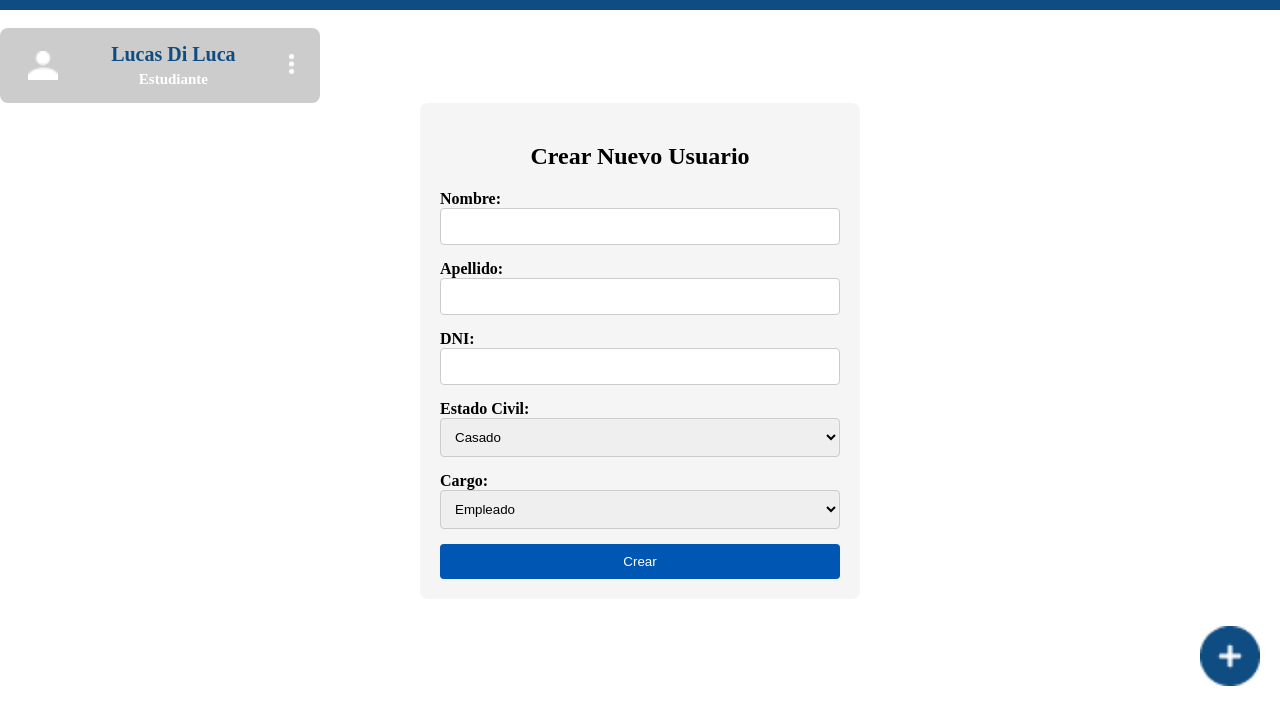
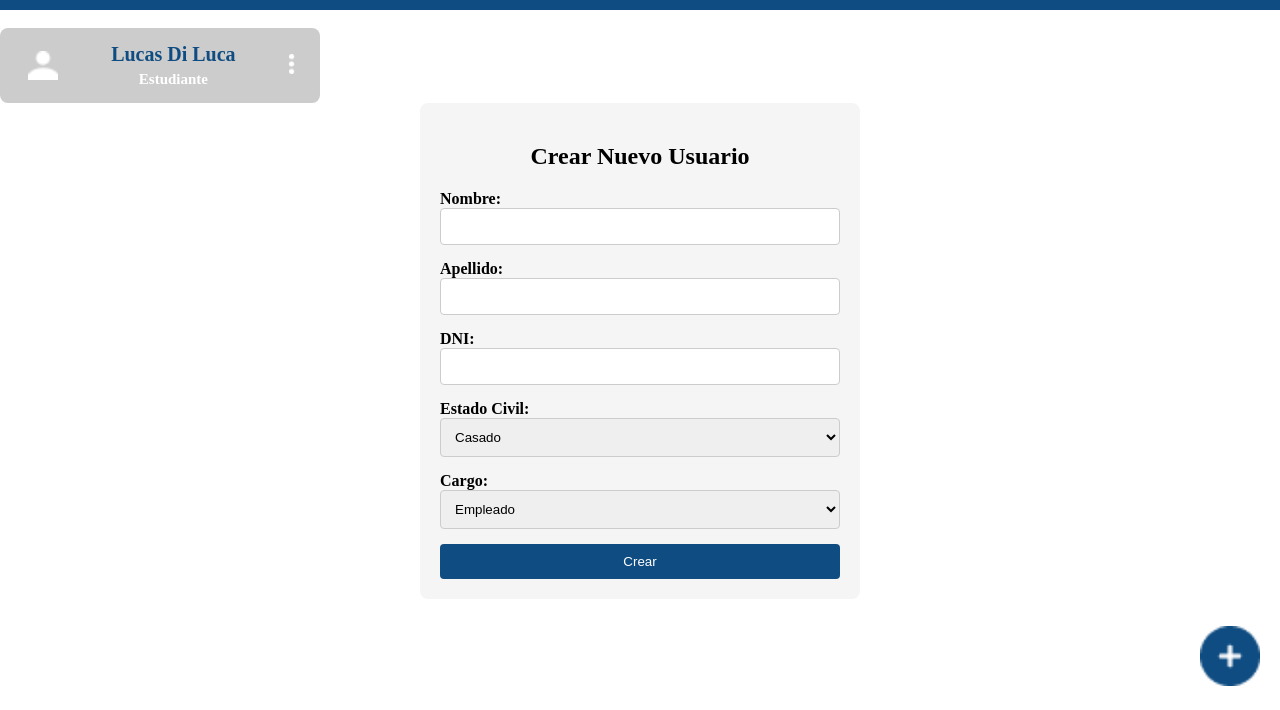
Before and after one commit to jeronimohuincaman/pbackend_tp1, a plain HTML site: page src/index.html in a window 1280 px wide. In both pictures the pointer is over the button "Crear". Shown: the part 90-800 px from the top of the page. Drawn offline with Linux system fonts and the light colour scheme.

Commit message:
Cambios en estilos

```diff
--- a/src/addPerson.css
+++ b/src/addPerson.css
@@ -39,5 +39,5 @@ button {
 }
 
 button:hover {
-    background-color: #0056b3;
+    background-color: #0F4C81;
 }
--- a/src/addPerson.js
+++ b/src/addPerson.js
@@ -1,8 +1,8 @@
 document.addEventListener('DOMContentLoaded', function () {
-const addButton = document.getElementById('addButton');
-const formulario = document.getElementById('formulario');
+  const addButton = document.getElementById('addButton');
+  const formulario = document.getElementById('formulario');
 
-addButton.addEventListener('click', function () {
-    formulario.style.display = 'block;';
+  addButton.addEventListener('click', function () {
+    formulario.style.display = 'block';
+  });
 });
-});
```
